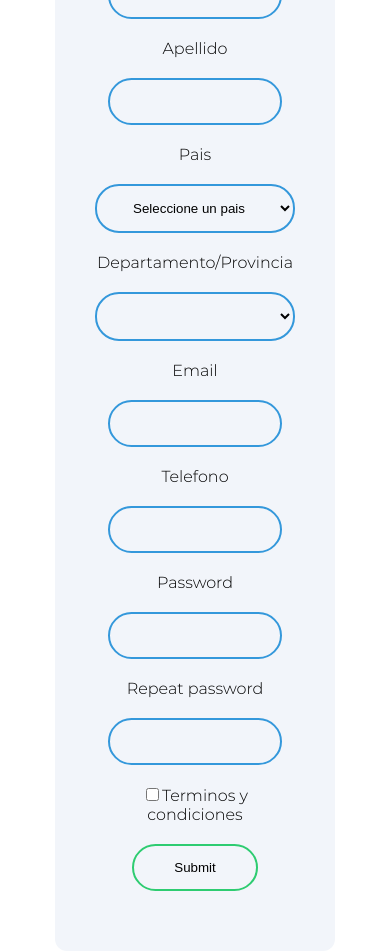
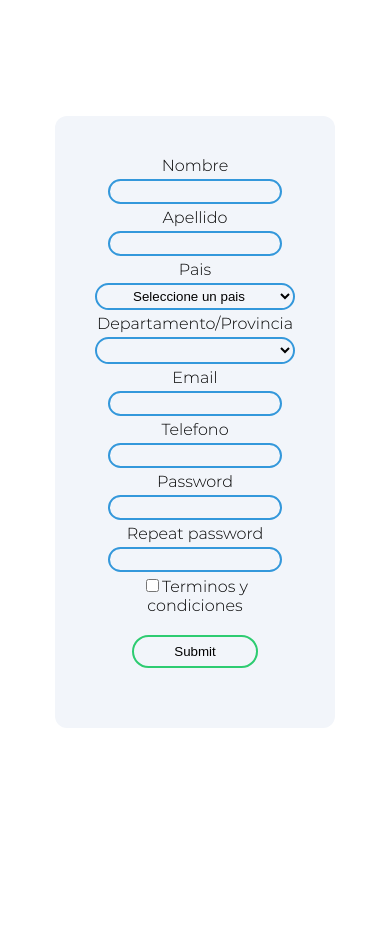
Before and after one commit to Eduardo4199/wolox-challenge, a React (Create React App) app: page /Register in a window 390 px wide. After the commit the page ends 844 px from the top, so only its background shows below. Built offline with nearby package versions, Linux system fonts and the light colour scheme.

Commit message:
Se hace responsive el formulario de registro.

```diff
--- a/src/assets/css/register.css
+++ b/src/assets/css/register.css
@@ -6,6 +6,10 @@
         font-family: 'Montserrat';
         background: white;
         background-image: url('../Backgrounds/Bg_Header.png');
+    }
+
+    .flex-container{
+        display: flex;
     }
 
     .registerForm{
@@ -132,10 +136,10 @@
         border: 0;
         background: none;
         display: block;
-        margin: 20px auto;
+        margin: 4px auto;
         text-align: center;
         border: 2px solid #3498db;
-        padding: 14px 10px;
+        padding: 3px 10px;
         width: 150px;
         outline: none;
         color: rgb(0, 0, 0);
@@ -147,10 +151,10 @@
         border: 0;
         background: none;
         display: block;
-        margin: 20px auto;
+        margin: 4px auto;
         text-align: center;
         border: 2px solid #3498db;
-        padding: 14px 10px;
+        padding: 3px 10px;
         width: 200px;
         outline: none;
         color: rgb(0, 0, 0);
@@ -178,7 +182,7 @@
         margin: 20px auto;
         text-align: center;
         border: 2px solid #2ecc71;
-        padding: 14px 40px;
+        padding: 7px 40px;
         outline: none;
         color: rgb(0, 0, 0);
         border-radius: 24px;
```
